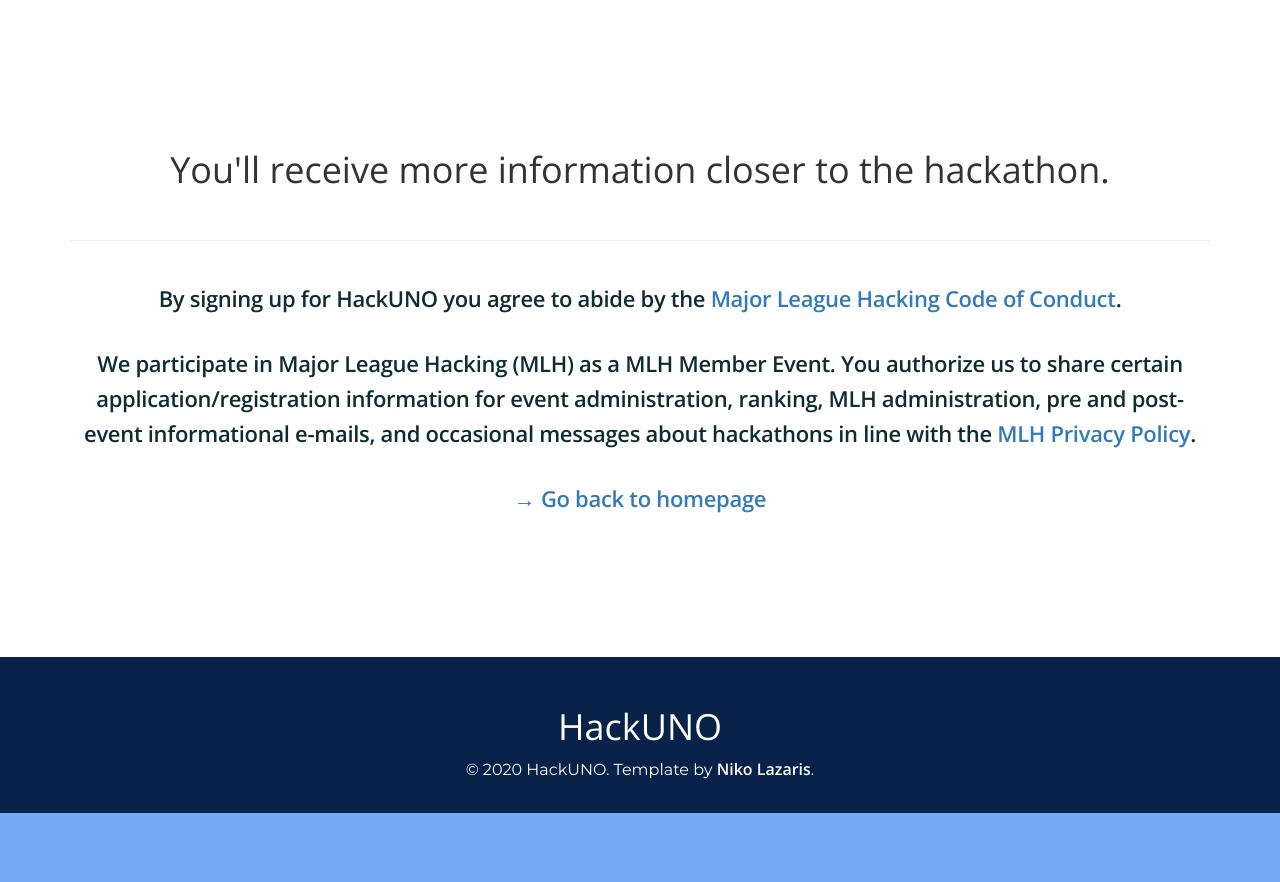
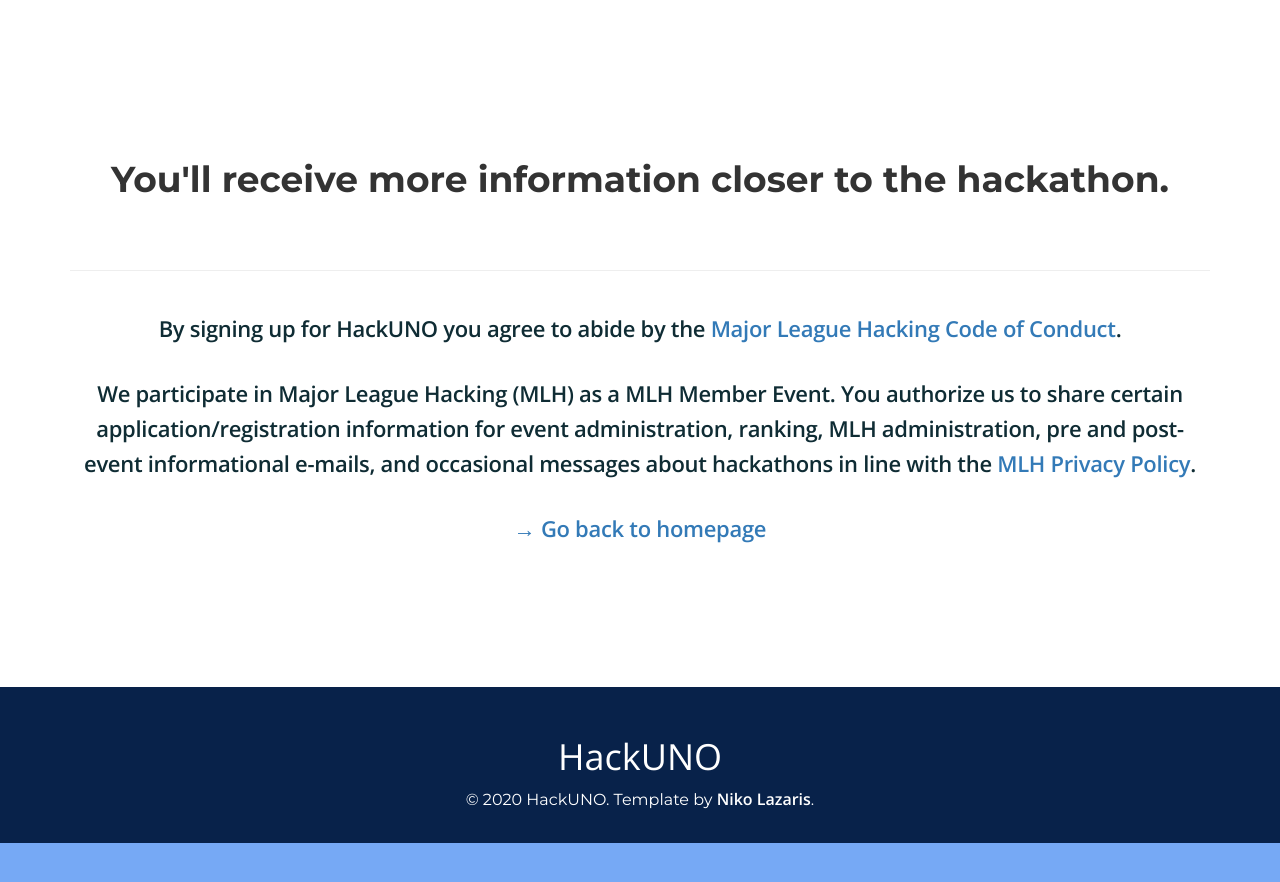
Before and after one commit to MLH/mlh-hackathon-boilerplate, a Jekyll site: the page built from success.html, in a window 1280 px wide. Shown: the top 882 px of the page. Built offline with Jekyll 4.4.1, drawn with Linux system fonts in a browser that asks for light colours; nearby versions of some CDN libraries.

Commit message:
Changing sponsor h1

```diff
--- a/css/original.css
+++ b/css/original.css
@@ -142,6 +142,12 @@
   text-transform: uppercase;
 }
 
+.about h1 {
+  font-family: 'Montserrat';
+  font-weight: 700;
+  margin: 30px 0;
+}
+
 /*
  * Info Section
  */
```
